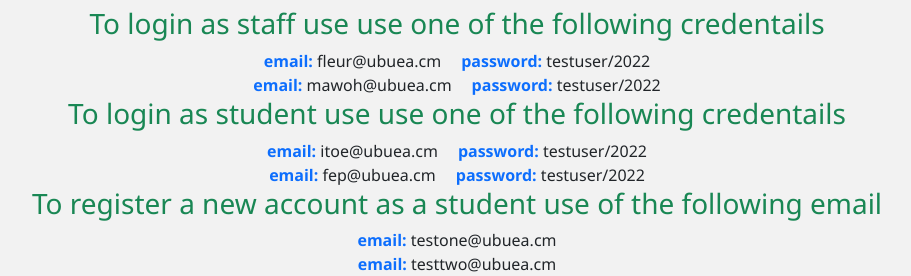
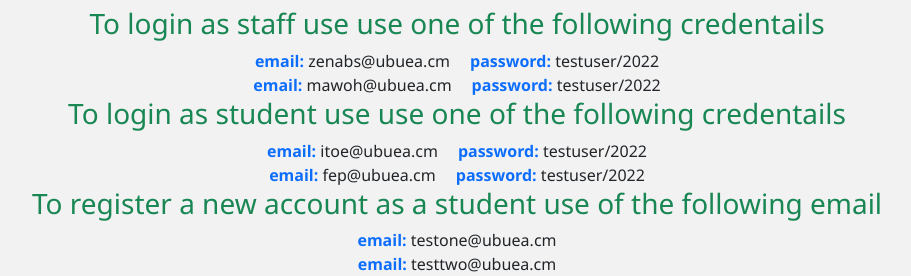
Before and after one commit to che30/manageschooldeploy, a Django app: page /login/?next=/users/1 in a window 1280 px wide. Shown: the part 402-678 px from the top of the page, without its empty margins (183-1094 px from the left). Run offline with Django 4.2, Linux system fonts and the light colour scheme; some libraries are stand-ins or nearby versions.

Commit message:
Update login.html

```diff
--- a/account/templates/account/login.html
+++ b/account/templates/account/login.html
@@ -65,7 +65,7 @@
 <h3 class="text-center text-success">To login as staff use use one of the following credentails</h3>
 <div class="d-flex justify-content-center">
 	<div>
-		<span class=" text-primary email__font__weight">	email: </span> <span>fleur@ubuea.cm</span>
+		<span class=" text-primary email__font__weight">	email: </span> <span>zenabs@ubuea.cm</span>
 		</div>
 		<div><span class="text-primary email__font__weight email__padding">password:</span> <span>testuser/2022</span></div>
 </div>
```
